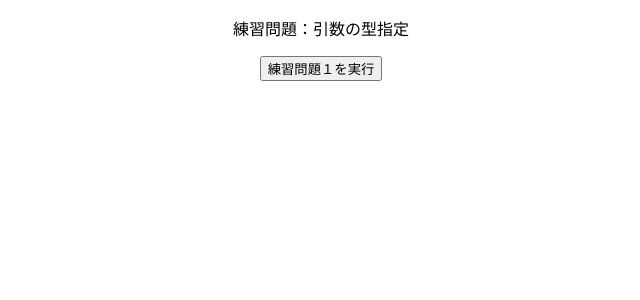
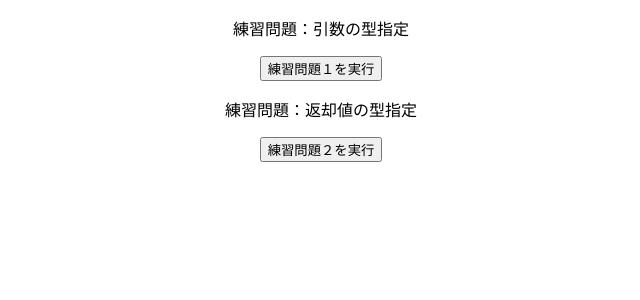
Before and after one commit to Omitsusan199411/Typescript-React-basic-practice, a React (Create React App) app: page / in a window 1280 px wide. Shown: the top 300 px of the page, without its empty margins (319-959 px from the left). Built offline with nearby package versions, Linux system fonts and the light colour scheme.

Commit message:
Typescript返却値の型指定

```diff
--- a/src/App.tsx
+++ b/src/App.tsx
@@ -1,10 +1,12 @@
 import "./styles.css";
 import { Practice1 } from "./practices/Practice1";
+import { Practice2 } from "./practices/Practice2";
 
 export default function App() {
   return (
     <div className="App">
       <Practice1 />
+      <Practice2 />
     </div>
   );
 }
--- /dev/null
+++ b/src/practices/Practice2.tsx
@@ -0,0 +1,17 @@
+export const Practice2 = () => {
+  const getTotalFee = (num: number): number => {
+    const total = num * 1.1;
+    return total;
+  };
+
+  const onClickButton = () => {
+    console.log(getTotalFee(1000));
+  };
+
+  return (
+    <div>
+      <p>練習問題：返却値の型指定</p>
+      <button onClick={onClickButton}>練習問題２を実行</button>
+    </div>
+  );
+};
```
